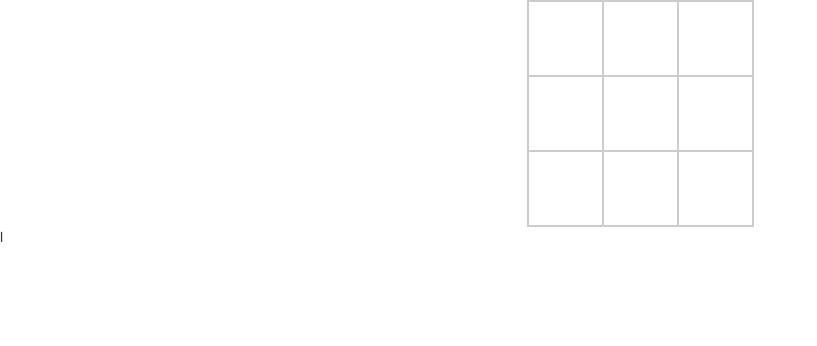
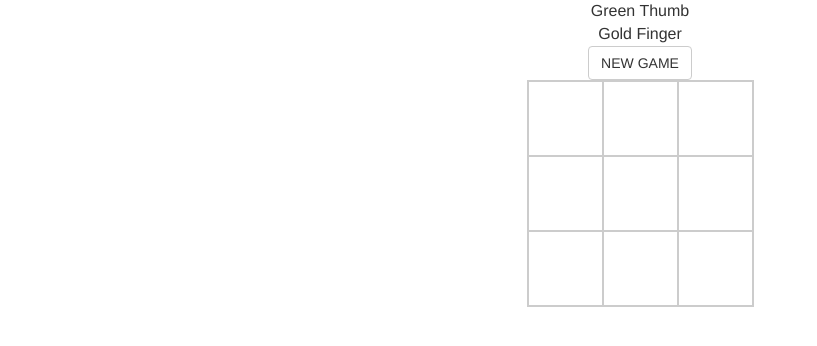
Before and after one commit to mapineda/totactic, a plain HTML site: page index.html in a window 1280 px wide. Shown: the whole page, without its empty margins (0-817 px from the left). Drawn offline with nearby package versions, Linux system fonts and the light colour scheme.

Commit message:
found a bug

```diff
--- a/index.css
+++ b/index.css
@@ -1,3 +1,8 @@
+body {
+  text-align: center;
+  font-size: 16px;
+  font-family: 'Gill Sans Extrabold', Helvetica, sans-serif;
+}
 table {
   margin-left:auto;
   margin-right:auto;
--- a/index.html
+++ b/index.html
@@ -15,23 +15,30 @@
 	<!-- Whole Page Container -->
 		<div class = "wrapping-container">
 			<!-- canvas for the game -->
+		<div id = "players">
+			<div id = 'x' class = 'current player'>Green Thumb</div>
+			<div id = 'o' class = ''>Gold Finger</div>
+			<button type = 'submit' class = 'btn btn-default'>NEW GAME</button>
+		</div>
 		<div class = "container">
 			<table>
+				<tbody>
 				  	<tr>
-			    	<td id="c0"></td>
-			    	<td id="c1"></td>
-			    	<td id="c2"></td>
+				    	<td id = "c0"></td>
+				    	<td id = "c1"></td>
+				    	<td id = "c2"></td>
 				  	</tr>
 				  	<tr>
-			    	<td id="c3"></td>
-			    	<td id="c4"></td>
-			    	<td id="c5"></td>
+				    	<td id = "c3"></td>
+				    	<td id = "c4"></td>
+				    	<td id = "c5"></td>
 				  	</tr>
 				  	<tr>
-			  		<td id="c6"></td>
-			    	<td id="c7"></td>
-			    	<td id="c8"></td>
+				  		<td id = "c6"></td>
+				    	<td id = "c7"></td>
+				    	<td id = "c8"></td>
 				  	</tr>
+			  </tbody>
 			</table>
 		</div>
 
@@ -44,4 +51,4 @@
 		<script src="https://ajax.googleapis.com/ajax/libs/jquery/2.1.4/jquery.min.js"></script>
 		<script type="text/javascript" src="game.js"></script>
 	</body>
-</html>l
+</html>
```
Lines whose indentation alone changed are shown as unchanged.
